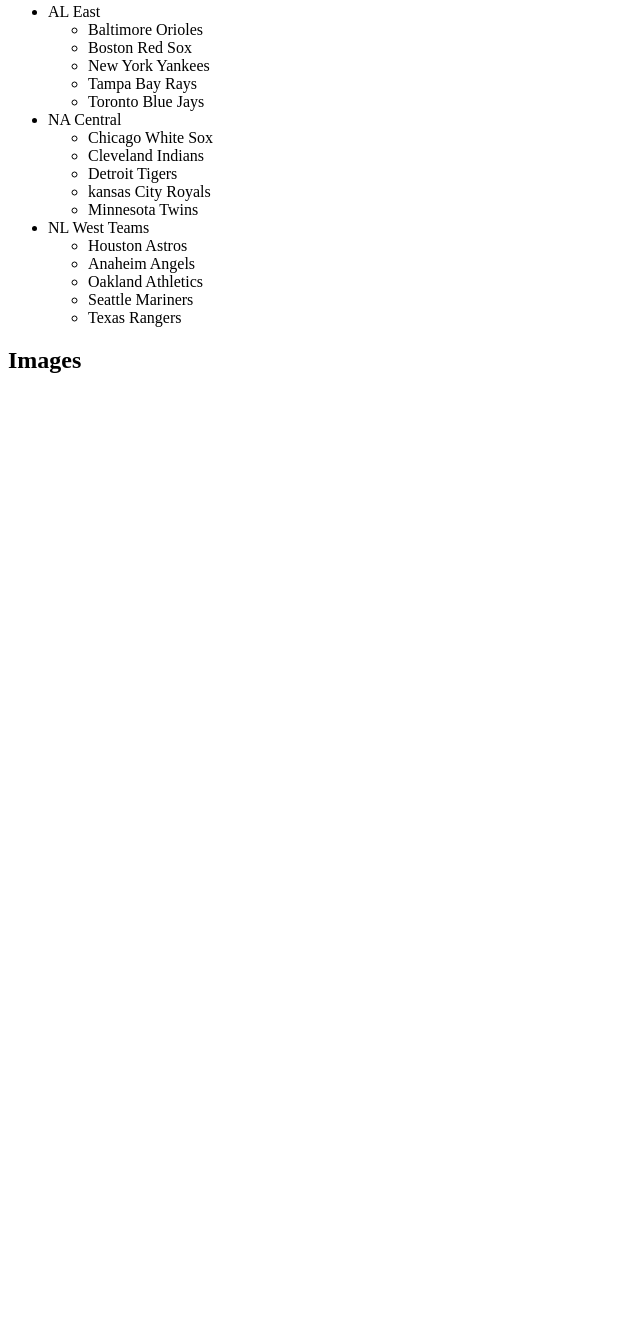
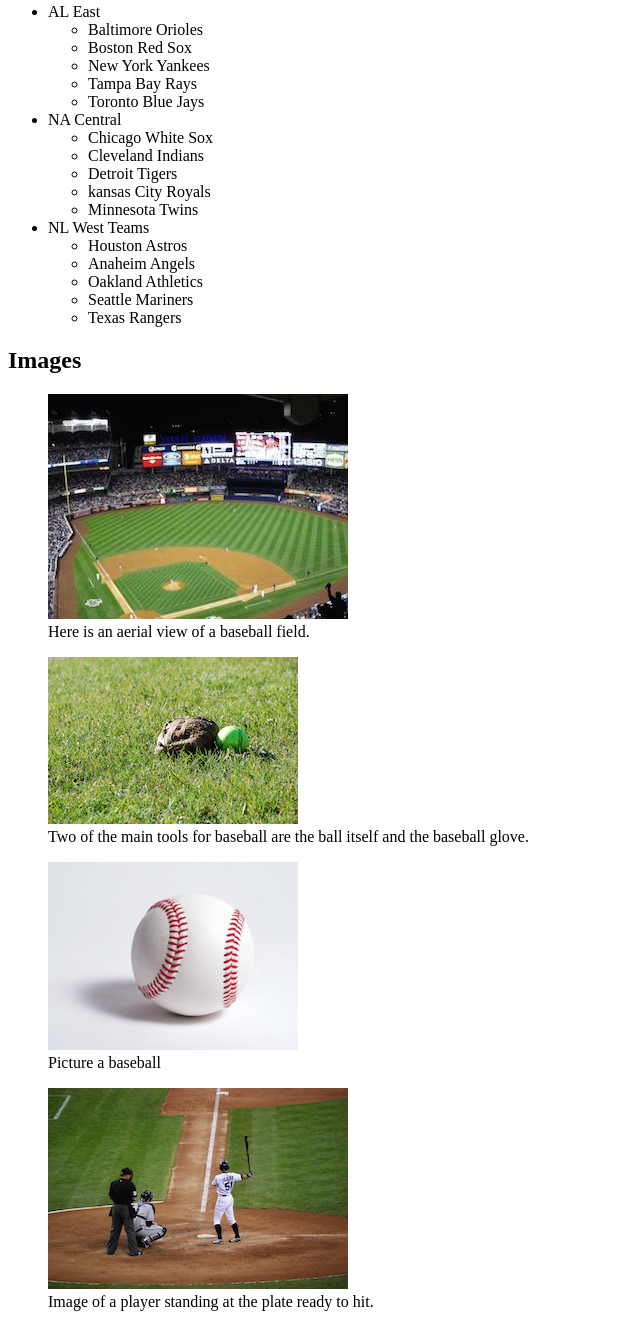
Before and after one commit to Frigythekid/dws1, a plain HTML site: page project1/Index.html in a window 1280 px wide. Shown: the part 1843-3170 px from the top of the page, without its empty margins (0-640 px from the left). Before the commit the page ends 2237 px from the top, so only its background shows below. Drawn offline with Linux system fonts and the light colour scheme.

Commit message:
All Images added

```diff
--- a/project1/Index.html
+++ b/project1/Index.html
@@ -109,6 +109,26 @@ The list of positions is as follows:
 	</li>
 </ul>
 <h2 id="images">Images</h2>
+<figure>
+	<img src="images/baseball_field.jpg"
+		alt="Picture of a baseball field from above." />
+		<figcaption>Here is an aerial view of a baseball field.</figcaption>
+</figure>
+<figure>
+	<img src="images/baseballglove.jpg"
+		alt="Picture of a baseball and glove" />
+		<figcaption>Two of the main tools for baseball are the ball itself and the baseball glove.</figcaption>
+</figure>
+<figure>
+	<img src="images/baseball.jpg"
+		alt="Image of a baseball on its own." />
+		<figcaption>Picture a baseball</figcaption>
+</figure>
+<figure>
+	<img src="images/atbat.jpg"
+		alt="Baseball player stands ready to hit the next pitch." />
+		<figcaption>Image of a player standing at the plate ready to hit.</figcaption>
+</figure>
 
 
 
```
Also changed, not shown: project1/images/atbat.jpg (added), project1/images/baseball.jpg (added), project1/images/baseball_field.jpg (added), project1/images/baseballglove.jpg (added).
